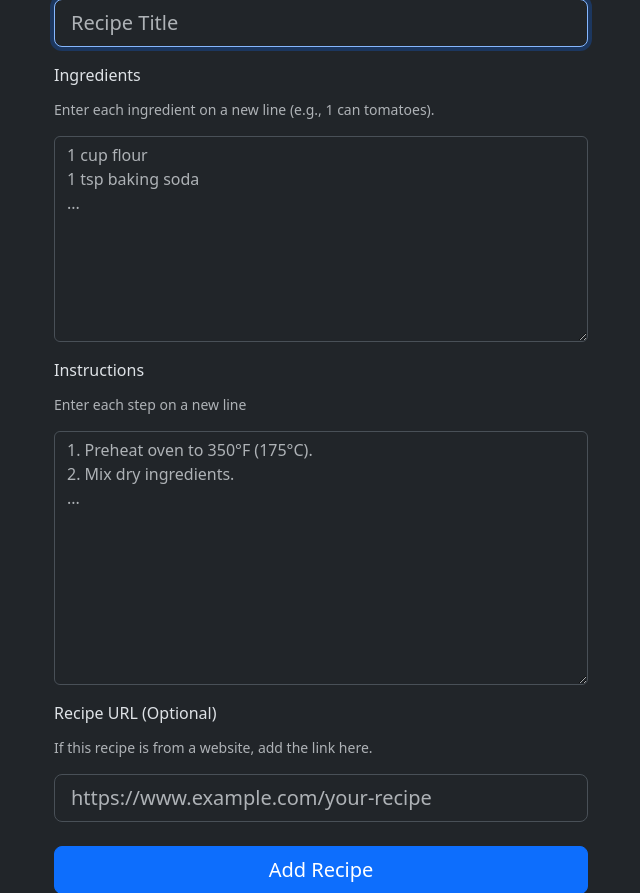
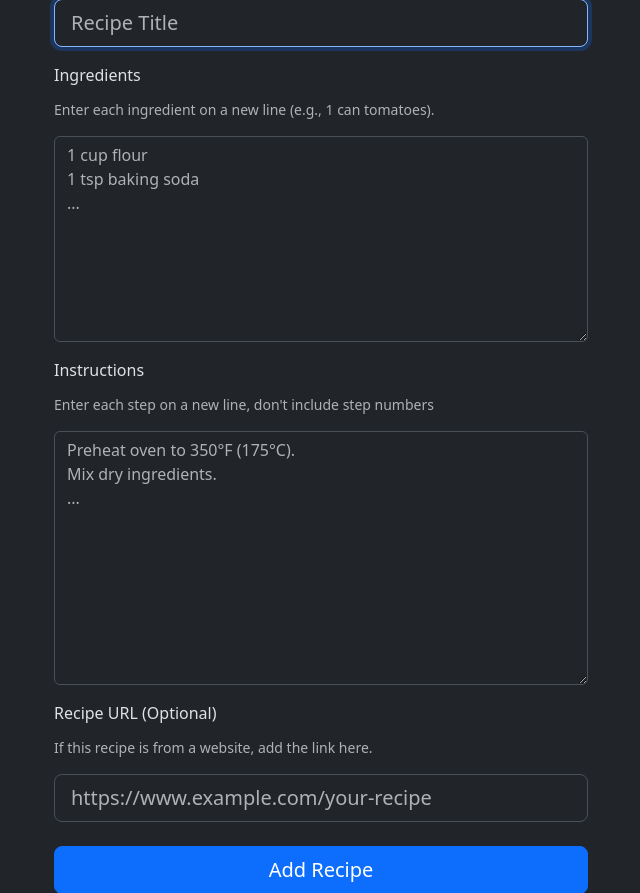
Before and after one commit to WoollyBeardBear/RecipeScraper, a Flask app: page /manual_add in a window 1280 px wide. Shown: the part 243-1136 px from the top of the page, without its empty margins (319-959 px from the left). Run offline with Flask 3, Linux system fonts and the light colour scheme; a user stored in the database is signed in; some libraries are stand-ins or nearby versions.

Commit message:
bug fixes

```diff
--- a/helpers.py
+++ b/helpers.py
@@ -45,7 +45,7 @@ def store_manual_recipe(recipe_data):
         title_slug = slugify(recipe_data["title"])
         url = recipe_data["url"]
         if not url:
-            url = f"valet.recipes/recipe_display/{title_slug}"
+            url = f"https://valet.recipes/recipe_display/{title_slug}"
         cursor.execute('''
             INSERT INTO recipes (url, title, slug, ingredients, instructions, user_id)
             VALUES (%s, %s, %s, %s, %s, %s)
--- a/templates/manual_add.html
+++ b/templates/manual_add.html
@@ -52,11 +52,11 @@
                 {# Recipe Instructions #}
                 <div class="mb-3">
                     <label for="recipe_instructions_input" class="form-label">Instructions</label> {# Made label visible #}
-                    <p class="form-text text-muted small">Enter each step on a new line</p>
+                    <p class="form-text text-muted small">Enter each step on a new line, don't include step numbers</p>
                     <textarea id="recipe_instructions_input"
                               class="form-control"
                               name="recipe_instructions"
-                              placeholder="1. Preheat oven to 350°F (175°C).&#10;2. Mix dry ingredients.&#10;..." {# Placeholder showing newlines #}
+                              placeholder="Preheat oven to 350°F (175°C).&#10;Mix dry ingredients.&#10;..." {# Placeholder showing newlines #}
                               rows="10" {# More rows for instructions #}
                               required></textarea>
                 </div>
```
